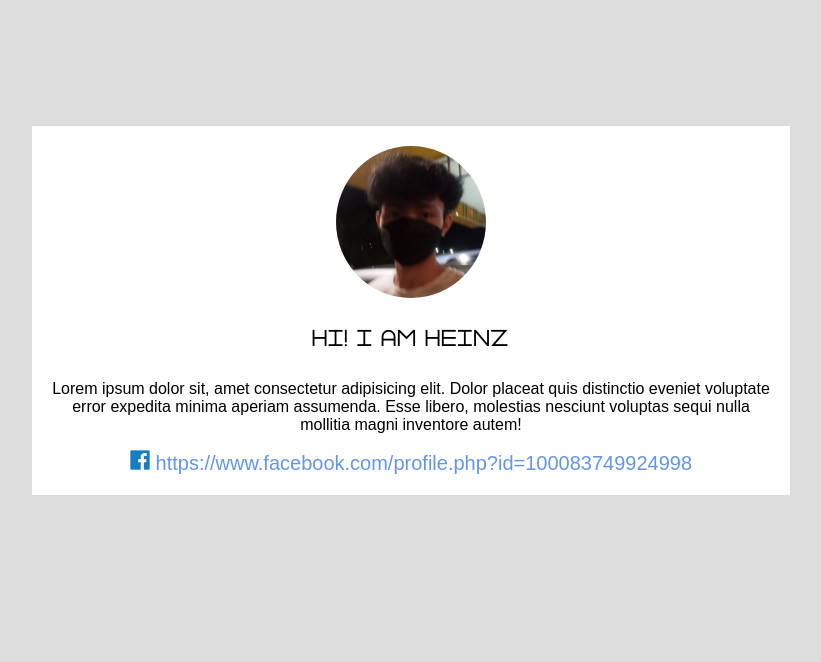
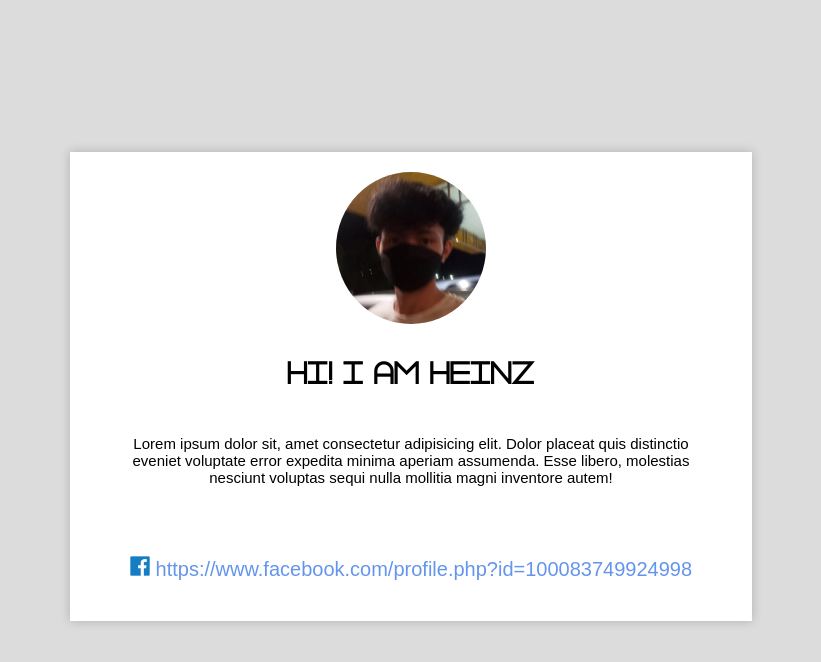
Before and after one commit to Hnz30/activity-yumul-johnjayheinz-bsit-1a, a plain HTML site: page index.html in a window 1280 px wide. Shown: the whole page, without its empty margins (229-1050 px from the left). Drawn offline with Linux system fonts and the light colour scheme.

Commit message:
Added Shadow and made alot of Adjustments on style.css

```diff
--- a/index.html
+++ b/index.html
@@ -17,7 +17,7 @@
 
         <h1 class="name">Hi! I am Heinz</h1>
 
-        <p>Lorem ipsum dolor sit, amet consectetur adipisicing elit. Dolor placeat quis distinctio eveniet voluptate error expedita minima aperiam assumenda. Esse libero, molestias nesciunt voluptas sequi nulla mollitia magni inventore autem!</p>
+        <p class="bio">Lorem ipsum dolor sit, amet consectetur adipisicing elit. Dolor placeat quis distinctio eveniet voluptate error expedita minima aperiam assumenda. Esse libero, molestias nesciunt voluptas sequi nulla mollitia magni inventore autem!</p>
 
         <a href="https://www.facebook.com/profile.php?id=100083749924998" target="_blank" class="fb_link">
             <img src="img/facebook.png" alt="Social Icon" class="facebook_icon">
--- a/style.css
+++ b/style.css
@@ -2,22 +2,24 @@ body{
     background-color:gainsboro;
     font-family: Arial;
 }
-
 .container{
     font-family: Arial;
     background-color: white;
     padding: 20px;
-    margin-top: 10%;
+    padding-bottom: 40px;
+    margin-top: 12%;
     margin-bottom: 10%;
-    margin-left: 20%;
-    margin-right: 20%;
+    margin-left: 23%;
+    margin-right: 23%;
     text-align: center;
+    box-shadow: 0 0 10px rgba(0, 0, 0, 0.2);
 }
-
 h1{
     font-family: 'Gasalt-black';
+    text-transform: uppercase;
+    font-weight: bold;
+    font-size: 40px;
 }
-
 .name{
     text-transform: uppercase;
 }
@@ -27,18 +29,16 @@ h1{
     object-fit: cover;
     border-radius: 50%;
 }
-
 .fb_link{
     font-family: Arial;
     padding-left: 40px;
     padding-right: 40px;
     padding-top: 10px;
-    padding-bottom: 10px;
+    padding-bottom: 30px;
     font-size: 20px;
     color: cornflowerblue;
     text-decoration: none;
 }
-
 .fb_link:hover{
     font-family: Arial, Helvetica, sans-serif;
     padding-left: 40px;
@@ -46,16 +46,23 @@ h1{
     padding-top: 10px;
     padding-bottom: 10px;
     background-color: cornflowerblue;
-    margin: 50px;
+    margin: 10px;
     color: white;
     border-radius: 30px;
 }
-
 .facebook_icon{
     height: 20px;
 }
-
 @font-face{
     font-family: 'Gasalt-black';
-    src: url(/fonts/Gasalt-Black.ttf);
+    src: url(/fonts/Gasalt-Regular.ttf);
 }
+.bio{
+    text-align: center;
+    padding-top: 10px;
+    padding-left: 20px;
+    padding-right: 20px;
+    font-family: Arial;
+    font-size: 15px;
+    margin-bottom: 70px;
+}
```
